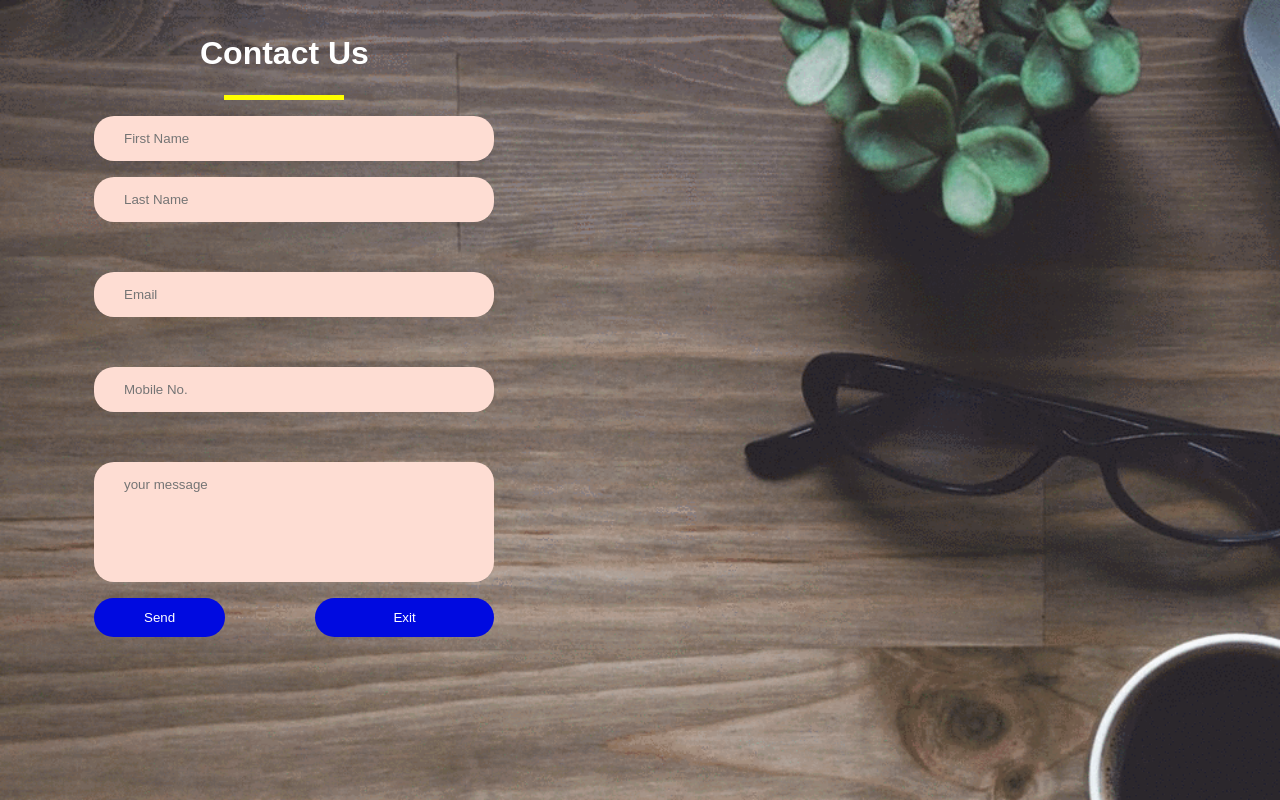
After one commit to Hrishi2312/BlogHive, a PHP site: page /contact.html in a window 1280 px wide. The commit adds this page. Run offline with PHP 8.4, Linux system fonts and the light colour scheme.

Commit message:
Connected Contact and About Page.

```diff
--- /dev/null
+++ b/contact.html
@@ -0,0 +1,101 @@
+<html lang="en" dir="ltr">
+<head>
+	<meta charset="utf-8">
+	<meta http-equiv="X-UA-Compatible" content="ie=edge">
+<title>Contact</title>
+<style>
+*{
+	margin: 0;
+	padding: 0;
+	font-family: "montserrat",sans-serif;
+}
+.contact{
+	background: url(Assets/images/contact-us-background.gif) no-repeat center;
+	background-size: cover;
+	padding: 30px 0;
+}
+.contact-section h1{
+  text-align: left;
+  color: white;
+  margin-left: 200px;
+  margin-top: 5px;
+}
+.border{
+	width:120px;
+	height: 5px;
+	background: yellow;
+	margin-left: 224px;
+	margin-top: 5px;
+}
+.contact-form{
+	max-width: 400px;
+	margin-left: 90px;
+	padding: 0 4px;
+	overflow: hidden;
+}
+.contact-form-text{
+	display: block;
+	width: 100%;
+	box-sizing: border-box;
+	margin: 16px 0;
+	border: 0;
+	border-radius: 20px;
+	background: #FEDDD3;
+	padding: 15px 30px;
+	outline: none;
+	color: black;
+	transition: 0.5s;
+}
+.contact-form-text-focus{
+	box-shadow: 0 0 10px 4px green;
+}
+textarea.contact-form-text{
+	resize: none;
+	height: 120px;
+	border-radius: 20px;
+}
+.button1{
+	float: left;
+	border: 0;
+	background: #000AE0;
+	color: #fff;
+	padding: 12px 50px;
+	border-radius: 20px;
+	cursor: pointer;
+}
+.button1:hover{
+	background: #2980b9;
+}
+.button2{
+	float: right;
+	text-align: center;
+	border: 0;
+	background: #000AE0;
+	color: #fff;
+	padding: 12px 1px;
+	border-radius: 20px;
+	cursor: pointer;
+
+}
+.button2:hover{
+	background: #2980b9;
+}
+
+
+</style>
+<meta name="viewport" content="width=device-width, initial-scale=1">
+</head><body class="contact">
+	<div class="contact-section">
+	<h1>Contact Us</h1></div>
+	<br>
+	<div class="border"></div>
+	<form class="contact-form" action="" method="post">
+		<input type = "text" placeholder = "First Name" name="fname" class="contact-form-text">
+        <input type = "text" placeholder = "Last Name" id = "lastName" class="contact-form-text"><br>
+        <input type = "email" placeholder = "Email" name="email" class="contact-form-text"><br>
+        <input type = "No" placeholder = "Mobile No." name="mob" class="contact-form-text"><br>
+        <textarea class="contact-form-text" placeholder="your message"></textarea>
+        <input type = "submit" value = "Send" class= "button1">
+        <input type = "exit" value = "Exit" class= "button2">
+	</form>
+</body></html>
--- a/index.php
+++ b/index.php
@@ -18,9 +18,9 @@ include('App/Database/db.php');
         </div>
         <i class="fa fa-bars menu-toggle"></i>
         <ul class="nav">
-            <li><a href="#">Home</a></li>
-            <li><a href="#">About</a></li>
-            <li><a href="#">Services</a></li>
+            <li><a href="index.php">Home</a></li>
+            <li><a href="about.html">About</a></li>
+            <li><a href="contact.html">Contact</a></li>
             <?php
             if(isset($_SESSION['id'])):
             ?>
```
Also changed, not shown: about.html (added, +107 -0 lines), Assets/images/contact-us-background.gif (added).
